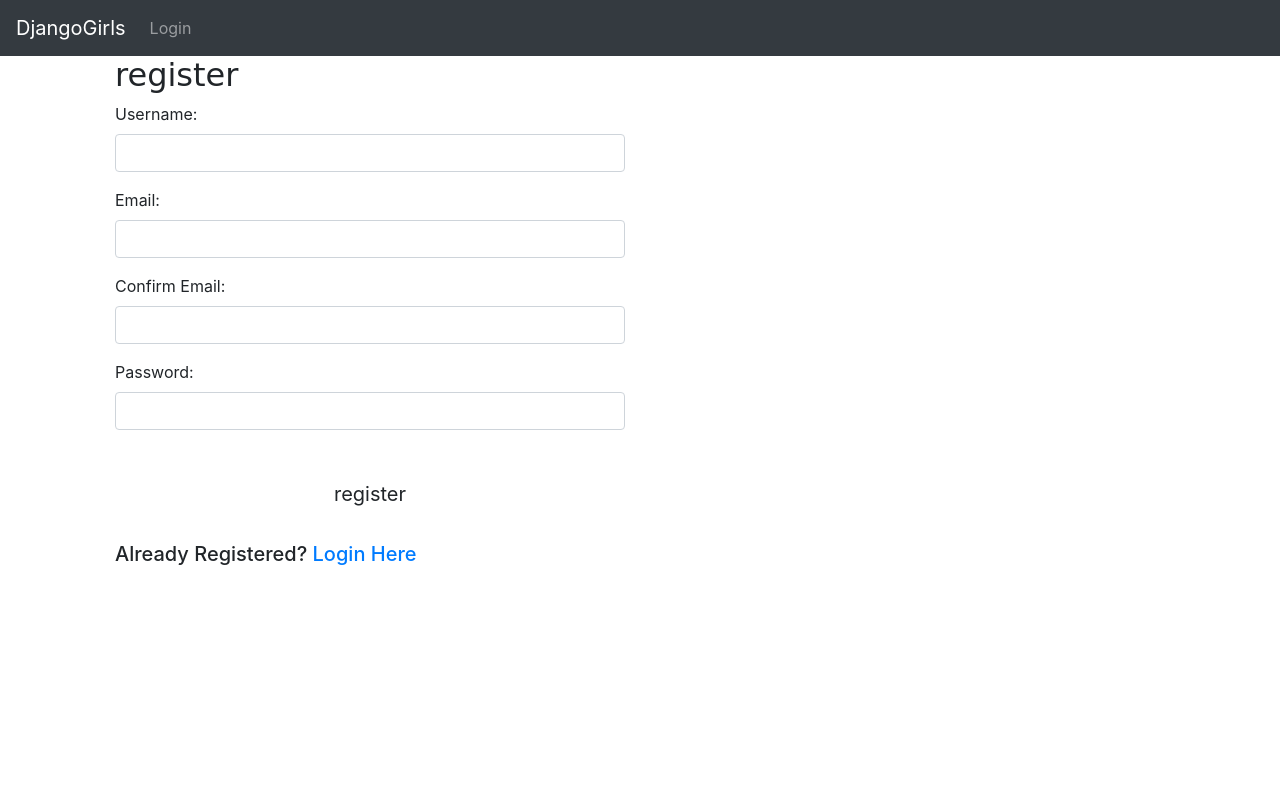
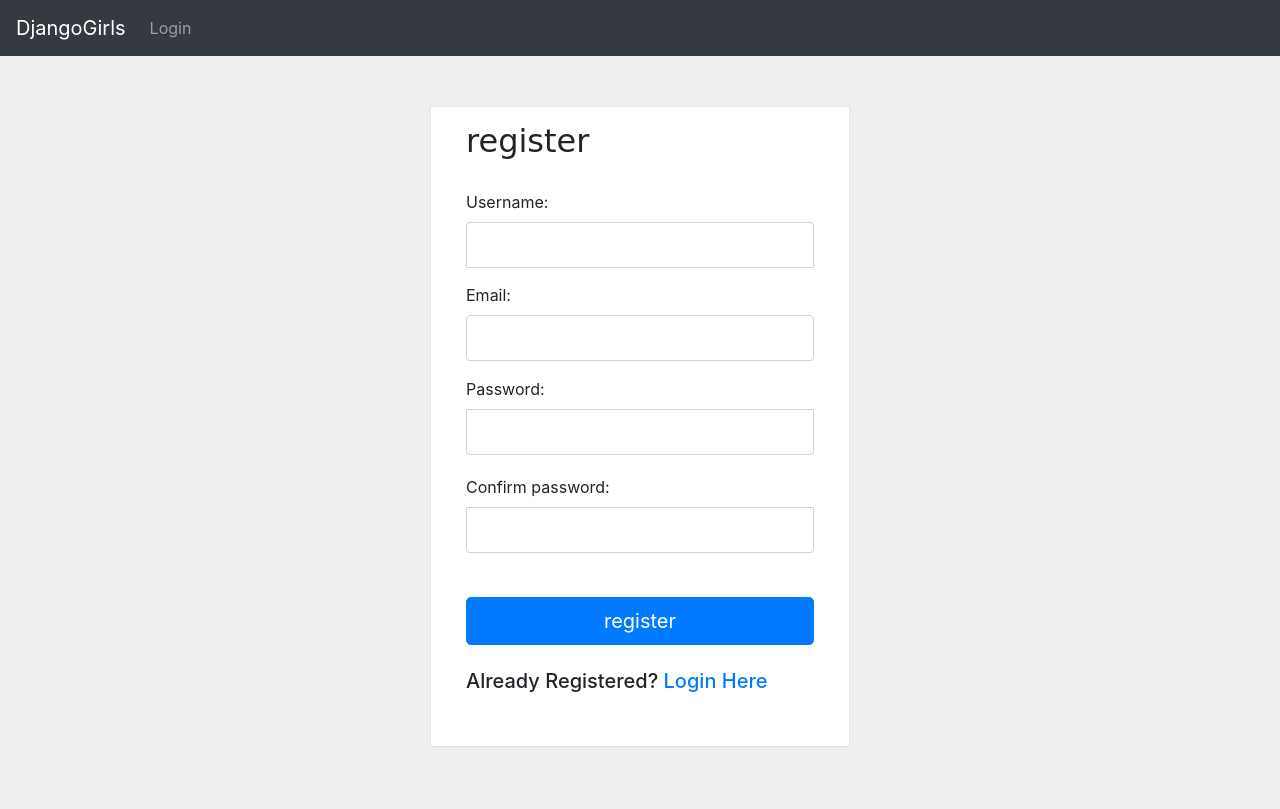
Before and after one commit to Srikant9217/my-first-blog, a Django app: page /register/ in a window 1280 px wide. Before the commit the page ends 565 px from the top, so only its background shows below. Run offline with Django 3.2, Linux system fonts and the light colour scheme; some libraries are stand-ins or nearby versions.

Commit message:
authentication

```diff
--- a/blog/forms.py
+++ b/blog/forms.py
@@ -36,10 +36,8 @@ class UserLoginForm(forms.Form):
             user = authenticate(username=username, password=password)
             if not user:
                 raise forms.ValidationError('This user does not exist')
-            if not user.check_password(password):
+            elif not user.check_password(password):
                 raise forms.ValidationError('Incorrect Password')
-            if not user.is_active:
-                raise forms.ValidationError('User is no longer active')
 
         return super(UserLoginForm, self).clean(*args, **keyargs)
 
@@ -53,13 +51,13 @@ class UsersRegisterForm(forms.ModelForm):
         fields = [
             "username",
             "email",
-            "confirm_email",
             "password",
+            "confirm_password",
         ]
     username = forms.CharField()
     email = forms.EmailField(label="Email")
-    confirm_email = forms.EmailField(label="Confirm Email")
     password = forms.CharField(widget=forms.PasswordInput)
+    confirm_password = forms.CharField(widget=forms.PasswordInput)
 
     def __init__(self, *args, **kwargs):
         super(UsersRegisterForm, self).__init__(*args, **kwargs)
@@ -69,21 +67,18 @@ class UsersRegisterForm(forms.ModelForm):
         self.fields['email'].widget.attrs.update({
             'class': 'form-control',
             "name": "email"})
-        self.fields['confirm_email'].widget.attrs.update({
-            'class': 'form-control',
-            "name": "confirm_email"})
         self.fields['password'].widget.attrs.update({
             'class': 'form-control',
             "name": "password"})
+        self.fields['confirm_password'].widget.attrs.update({
+            'class': 'form-control',
+            "name": "confirm_password"})
 
     def clean(self, *args, **keyargs):
         email = self.cleaned_data.get("email")
-        confirm_email = self.cleaned_data.get("confirm_email")
         username = self.cleaned_data.get("username")
         password = self.cleaned_data.get("password")
-
-        if email != confirm_email:
-            raise forms.ValidationError("Email must match")
+        confirm_password = self.cleaned_data.get("confirm_password")
 
         email_qs = User.objects.filter(email=email)
         if email_qs.exists():
@@ -93,9 +88,10 @@ class UsersRegisterForm(forms.ModelForm):
         if username_qs.exists():
             raise forms.ValidationError("User with this username already registered")
 
-        # you can add more validations for password
+        if len(password) < 8:
+            raise forms.ValidationError("Password must have at least 8 characters")
 
-        if len(password) < 8:
-            raise forms.ValidationError("Password must be greater than 8 characters")
+        if password != confirm_password:
+            raise forms.ValidationError("Passwords are not matching")
 
         return super(UsersRegisterForm, self).clean(*args, **keyargs)
--- a/blog/templates/blog/base.html
+++ b/blog/templates/blog/base.html
@@ -9,6 +9,8 @@
     <link rel="stylesheet" href="https://stackpath.bootstrapcdn.com/bootstrap/4.4.1/css/bootstrap.min.css"
           integrity="sha384-Vkoo8x4CGsO3+Hhxv8T/Q5PaXtkKtu6ug5TOeNV6gBiFeWPGFN9MuhOf23Q9Ifjh" crossorigin="anonymous">
     <link rel="stylesheet" href="{% static 'css/blog.css' %}">
+    {% block style %}
+    {% endblock style %}
 
 </head>
 <body>
--- a/blog/templates/registration/login.html
+++ b/blog/templates/registration/login.html
@@ -1,14 +1,68 @@
 {% extends 'blog/base.html' %}
+
+{% block style %}
+<style type="text/css">
+body {
+	background: #eee !important;
+}
+.wrapper {
+	margin-top: 80px;
+  margin-bottom: 80px;
+}
+.form-sign {
+  padding: 15px 35px 45px;
+  margin: 0 auto;
+  background-color: #fff;
+  border: 1px solid rgb(0,0,0,0.1);
+
+  .form-sign-heading,
+	.checkbox {
+	  margin-bottom: 30px;
+	}
+	.checkbox {
+	  font-weight: normal;
+	}
+	.form-control {
+	  position: relative;
+	  font-size: 16px;
+	  height: auto;
+	  padding: 10px;
+		@include box-sizing(border-box);
+		&:focus {
+		  z-index: 2;
+		}
+	}
+	input[type="text"] {
+	  margin-bottom: -1px;
+	  border-bottom-left-radius: 0;
+	  border-bottom-right-radius: 0;
+	}
+	input[type="password"] {
+	  margin-bottom: 20px;
+	  border-top-left-radius: 0;
+	  border-top-right-radius: 0;
+	}
+}
+@media(max-width: 500px){
+	footer{
+		height: 130px !important;
+		padding-bottom: 10px;
+		padding-top: 10px;
+	}
+}
+</style>
+{% endblock %}
+
 
 {% block content %}
 <div class="container">
-    <div class="col-md-6 col-md-offset-3">
+    <div class="col-md-5 mx-auto">
         <div class="wrapper">
-            <form class="form-signin" method="POST" action="" enctype="multipart/form-data">{% csrf_token %}
-                <h2 class="form-signin-heading">{{ title }}</h2>
+            <form class="form-sign" method="POST" action="" enctype="multipart/form-data" style="margin-top: -30px; margin-bottom: -18px;">{% csrf_token %}
+                <h2 class="form-sign-heading">{{ title }}</h2>
                 {{ form.as_p }}
                 <br>
-                <button class="btn btn-lg btn-ptimary btn-block" type="submit">{{ title }}</button>
+                <button class="btn btn-lg btn-primary btn-block" type="submit">{{ title }}</button>
                 <br>
                 {% if title == "login" %}<h5>Not Registered? <a href="{% url 'register' %}">Register Here</a> </h5>{% endif %}
                 {% if title == "register" %}<h5>Already Registered? <a href="{% url 'login' %}">Login Here</a> </h5>{% endif %}
@@ -19,34 +73,6 @@
 {% endblock %}
 
 
-
-
-
-
-
-
-
-
-
-
-
-
-
-
-
-
-
-
-
-
-
-
-
-<!--<br>-->
-<!--<br>-->
-<!--{% if form.errors %}-->
-<!--<p>Your Username and Password didn't match. Please try again</p>-->
-<!--{% endif %}-->
 
 <!--<form method="post" action="{% url 'login' %}">-->
 <!--    {% csrf_token %}-->
@@ -63,22 +89,4 @@
 
 <!--    <input class="btn btn-primary" type="submit" value="login"/>-->
 <!--    <input type="hidden" name="next" value="{{ next }}"/>-->
-<!--</form>-->
-
-
-<!--&lt;!&ndash;<form method="post" action="{% url 'login' %}">&ndash;&gt;-->
-<!--&lt;!&ndash;    {% csrf_token %}&ndash;&gt;-->
-<!--&lt;!&ndash;    <table>&ndash;&gt;-->
-<!--&lt;!&ndash;        <tr>&ndash;&gt;-->
-<!--&lt;!&ndash;            <td>{{ form.username.label_tag }}</td>&ndash;&gt;-->
-<!--&lt;!&ndash;            <td>{{ form.username }}</td>&ndash;&gt;-->
-<!--&lt;!&ndash;        </tr>&ndash;&gt;-->
-<!--&lt;!&ndash;        <tr>&ndash;&gt;-->
-<!--&lt;!&ndash;            <td>{{ form.password.label_tag }}</td>&ndash;&gt;-->
-<!--&lt;!&ndash;            <td>{{ form.password }}</td>&ndash;&gt;-->
-<!--&lt;!&ndash;        </tr>&ndash;&gt;-->
-<!--&lt;!&ndash;    </table>&ndash;&gt;-->
-
-<!--&lt;!&ndash;    <input type="submit" value="login"/>&ndash;&gt;-->
-<!--&lt;!&ndash;    <input type="hidden" name="next" value="{{ next }}"/>&ndash;&gt;-->
-<!--&lt;!&ndash;</form>&ndash;&gt;-->
+<!--</form>--
```
